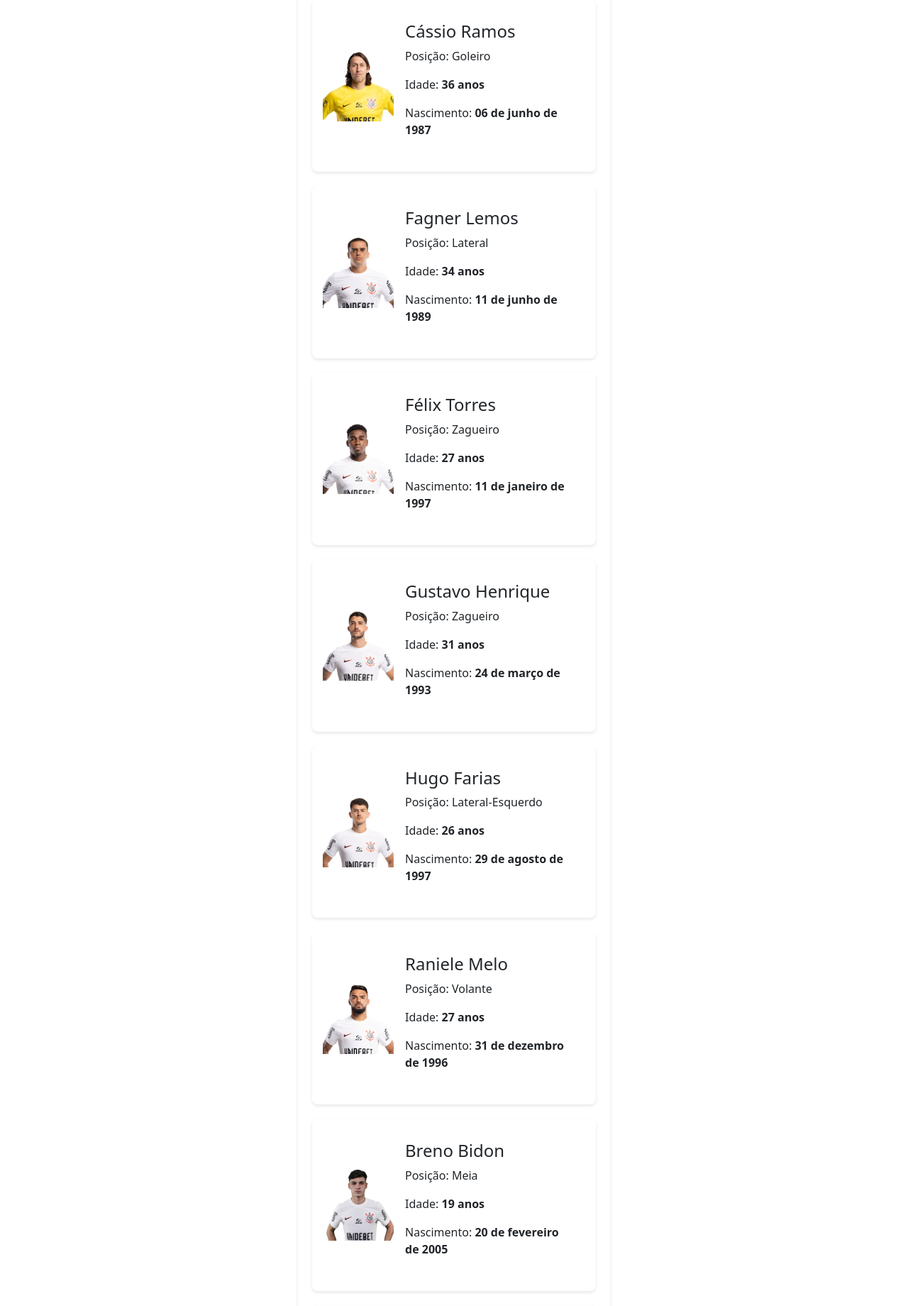
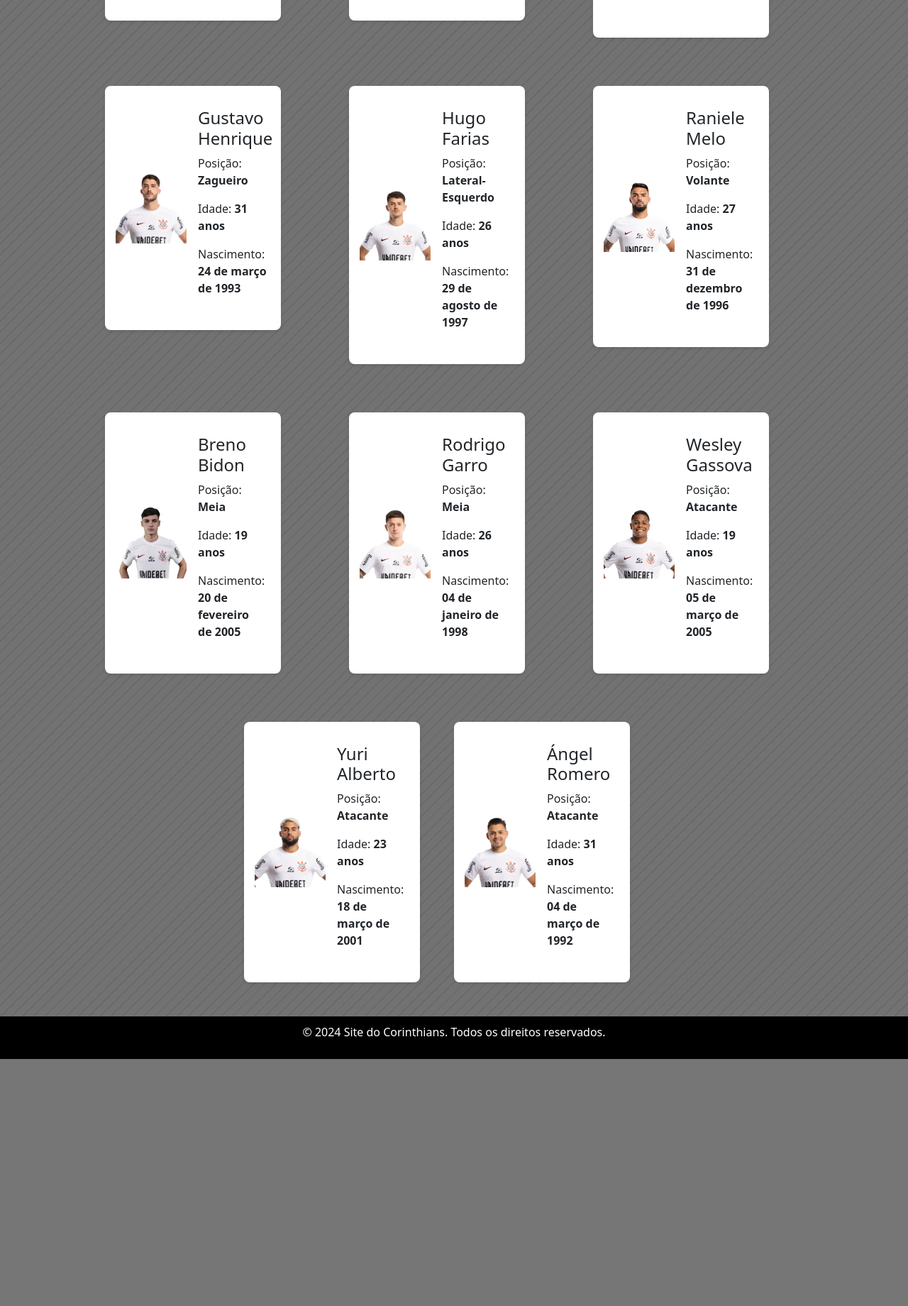
Before and after one commit to Omathzao/desafio3-MP, a Flask app: page /elenco in a window 1280 px wide. Shown: the part 506-2346 px from the top of the page at 71% size. After the commit the page ends 1998 px from the top, so only its background shows below. Run offline with Flask 3, Linux system fonts and the light colour scheme.

Commit message:
Melhoria das páginas e da responsividade do site

```diff
--- a/static/css/style.css
+++ b/static/css/style.css
@@ -95,7 +95,6 @@ footer {
     width: 56px;
     z-index: -1;
 }
-@import url('https://fonts.googleapis.com/css2?family=Poppins:wght@300;400;500;600;700;800&family=Roboto:wght@400;500;700&display=swap');
 
 .home{
     width: 100%;
--- a/templates/elenco.html
+++ b/templates/elenco.html
@@ -3,131 +3,186 @@
 {% block title %}Home{% endblock %}
 
 {% block content %}
-
-    <p>Informações sobre os jogadores atuais do elenco</p>
+<h4 style="color: white;">Informações sobre os jogadores atuais do elenco</h4>
 </header>
 
-<main>
-    <section id="elenco">
-        <h2>Elenco Atual</h2>
+<div class="row gx-4 gx-lg-5 justify-content-center content container-fluid">
+  <div class="col-md-3 mb-5">
 
-          <!-- Campo futebol -->
-
-          <img src="https://static.vecteezy.com/system/resources/previews/015/394/883/non_2x/a-football-pitch-also-known-as-a-football-field-soccer-field-or-soccer-pitch-for-art-illustration-apps-website-pictogram-infographic-news-or-graphic-design-illustration-vector.jpg" alt="Campo de Futebol">
-
-          <div class="player-card" style="width:400px">
+    <div class="player-card">
       <img class="card-img-top"style="width:100px" src="static/img/cassio.jpg" alt="Card image">
       <div class="card-body">
         <h4 class="card-title">Cássio Ramos</h4>
-                <p>Posição: Goleiro</p>
+          <p>Posição: <strong>Goleiro</strong></p>
           <p>Idade: <strong>36 anos</strong></p>
           <p>Nascimento: <strong>06 de junho de 1987</strong></p>
       </div>
+
     </div>
 
-            <div class="player-card" style="width:400px">
+  </div>
+
+  <div class="col-md-3 mb-5 mx-5">
+
+    <div class="player-card">
       <img class="card-img-top"style="width:100px" src="static/img/fagner.jpg" alt="Card image">
       <div class="card-body">
         <h4 class="card-title">Fagner Lemos</h4>
-                  <p>Posição: Lateral</p>
+          <p>Posição: <strong>Lateral</strong></p>
           <p>Idade: <strong>34 anos</strong></p>
           <p>Nascimento: <strong>11 de junho de 1989</strong></p>
       </div>
     </div>
 
-            <div class="player-card" style="width:400px">
+  </div>
+  <div class="col-md-3 mb-5">
+
+    <div class="player-card">
       <img class="card-img-top"style="width:100px" src="static/img/felix_torres.jpg"alt="Card image">
       <div class="card-body">
         <h4 class="card-title">Félix Torres</h4>
-                  <p>Posição: Zagueiro</p>
+          <p>Posição: <strong>Zagueiro</strong></p>
           <p>Idade: <strong>27 anos</strong></p>
           <p>Nascimento: <strong>11 de janeiro de 1997</strong></p>
       </div>
     </div>
 
-            <div class="player-card" style="width:400px">
-              <img class="card-img-top"style="width:100px" src="static/img/gustavo_henrique.jpg"alt="Card image">
+  </div>
+</div>
+
+<div class="row gx-4 gx-lg-5 justify-content-center content container-fluid">
+  <div class="col-md-3 mb-5">
+
+    <div class="player-card">
+      <img class="card-img-top"style="width:100px" src="static/img/gustavo_henrique.jpg" alt="Card image">
       <div class="card-body">
         <h4 class="card-title">Gustavo Henrique</h4>
-                  <p>Posição: Zagueiro</p>
+        <p>Posição: <strong>Zagueiro</strong></p>
         <p>Idade: <strong>31 anos</strong></p>
         <p>Nascimento: <strong>24 de março de 1993</strong></p>
       </div>
+
     </div>
 
-            <div class="player-card" style="width:400px">
-              <img class="card-img-top"style="width:100px" src="static/img/hugo.jpg"alt="Card image">
+  </div>
+
+  <div class="col-md-3 mb-5 mx-5">
+
+    <div class="player-card">
+      <img class="card-img-top"style="width:100px" src="static/img/hugo.jpg" alt="Card image">
       <div class="card-body">
         <h4 class="card-title">Hugo Farias</h4>
-                  <p>Posição: Lateral-Esquerdo</p>
+        <p>Posição: <strong>Lateral-Esquerdo</strong></p>
         <p>Idade: <strong>26 anos</strong></p>
         <p>Nascimento: <strong>29 de agosto de 1997</strong></p>
      </div>
     </div>
 
-          <div class="player-card" style="width:400px">
-              <img class="card-img-top"style="width:100px" src="static/img/raniele.jpg" alt="Card image">
+  </div>
+  <div class="col-md-3 mb-5">
+
+    <div class="player-card">
+      <img class="card-img-top"style="width:100px" src="static/img/raniele.jpg"alt="Card image">
       <div class="card-body">
         <h4 class="card-title">Raniele Melo</h4>
-                  <p>Posição: Volante</p>
+        <p>Posição: <strong>Volante</strong></p>
         <p>Idade: <strong>27 anos</strong></p>
         <p>Nascimento: <strong>31 de dezembro de 1996</strong></p>
     </div>
     </div>
 
-            <div class="player-card" style="width:400px">
-              <img class="card-img-top"style="width:100px" src="static/img/breno_bidon.jpg"alt="Card image">
+  </div>
+</div>
+
+<div class="row gx-4 gx-lg-5 justify-content-center content container-fluid">
+  <div class="col-md-3 mb-5">
+
+    <div class="player-card">
+      <img class="card-img-top"style="width:100px" src="static/img/breno_bidon.jpg" alt="Card image">
       <div class="card-body">
         <h4 class="card-title">Breno Bidon</h4>
-                  <p>Posição: Meia</p>
+        <p>Posição: <strong>Meia</strong></p>
         <p>Idade: <strong>19 anos</strong></p>
         <p>Nascimento: <strong>20 de fevereiro de 2005</strong></p>
       </div>
+
     </div>
 
-            <div class="player-card" style="width:400px">
-              <img class="card-img-top"style="width:100px" src="static/img/garro.jpg"alt="Card image">
+  </div>
+
+  <div class="col-md-3 mb-5 mx-5">
+
+    <div class="player-card">
+      <img class="card-img-top"style="width:100px" src="static/img/garro.jpg" alt="Card image">
       <div class="card-body">
         <h4 class="card-title">Rodrigo Garro</h4>
-                  <p>Posição: Meia</p>
+        <p>Posição: <strong>Meia</strong></p>
         <p>Idade: <strong>26 anos</strong></p>
         <p>Nascimento: <strong>04 de janeiro de 1998</strong></p>
     </div>
     </div>
 
-            <div class="player-card" style="width:400px">
+  </div>
+  <div class="col-md-3 mb-5">
+
+    <div class="player-card">
       <img class="card-img-top"style="width:100px" src="static/img/wesley.jpg"alt="Card image">
       <div class="card-body">
         <h4 class="card-title">Wesley Gassova</h4>
-                  <p>Posição: Atacante</p>
+        <p>Posição: <strong>Atacante</strong></p>
         <p>Idade: <strong>19 anos</strong></p>
         <p>Nascimento: <strong>05 de março de 2005</strong></p>
     </div>
     </div>
 
-            <div class="player-card" style="width:400px">
+  </div>
+</div>
+<div class="row gx-4 gx-lg-5 justify-content-center content container-fluid">
+  <div class="col-md-3 mb-5">
+
+    <div class="player-card">
       <img class="card-img-top"style="width:100px" src="static/img/yuri_alberto.jpg" alt="Card image">
       <div class="card-body">
         <h4 class="card-title">Yuri Alberto</h4>
-                  <p>Posição: Atacante</p>
+        <p>Posição: <strong>Atacante</strong></p>
         <p>Idade: <strong>23 anos</strong></p>
         <p>Nascimento: <strong>18 de março de 2001</strong></p>
       </div>
+
     </div>
 
-            <div class="player-card" style="width:400px">
+  </div>
+
+  <div class="col-md-3 mb-5">
+
+    <div class="player-card">
       <img class="card-img-top"style="width:100px" src="static/img/romero.jpg"alt="Card image">
       <div class="card-body">
         <h4 class="card-title">Ángel Romero</h4>
-                  <p>Posição: Atacante</p>
+        <p>Posição: <strong>Atacante</strong></p>
         <p>Idade: <strong>31 anos</strong></p>
-                  <p>Nascimento: <strong>04 de julho de 1992</strong></p>
-              </div>
-            </div>
+        <p>Nascimento: <strong>04 de março de 1992</strong></p>
     </div>
     </div>
 
-          </body>
-    </section>
-</main>
+  </div>
+</div>
+
+
+<style>
+  /* Estilos para telas menores que 768px */
+  @media (max-width: 768px) {
+    .col-md-3 {
+      flex: 0 0 100%; /* Altera a largura das colunas para ocupar 100% da largura na tela menor que 768px */
+      max-width: 100%;
+    }
+  }
+</style>
+
+<style>
+  body{
+    background-color: #727272;
+    background-image: repeating-linear-gradient(-45deg, #6a6a6a 0, #6a6a6a 2px, #727272 2px, #727272 11px);
+  }
+</style>
 {% endblock %}
--- a/templates/titulos.html
+++ b/templates/titulos.html
@@ -12,7 +12,7 @@
 </header>
 
 <main>
-   <h4>Sport Club Corinthians Paulista é uma das equipes mais vitoriosas do futebol brasileiro, com uma história repleta de conquistas memoráveis. Desde sua fundação em 1910, o Corinthians acumulou uma impressionante coleção de títulos, abrangendo campeonatos estaduais, nacionais e internacionais. Explore abaixo os principais momentos que marcaram a trajetória gloriosa deste clube lendário.</h4>
+   <h4 class="my-4 text-white">Sport Club Corinthians Paulista é uma das equipes mais vitoriosas do futebol brasileiro, com uma história repleta de conquistas memoráveis. Desde sua fundação em 1910, o Corinthians acumulou uma impressionante coleção de títulos, abrangendo campeonatos estaduais, nacionais e internacionais. Explore abaixo os principais momentos que marcaram a trajetória gloriosa deste clube lendário.</h4>
 
    <!-- Carousel -->
 <div id="demo" class="carousel slide container-fluid col-12" data-bs-ride="carousel">
@@ -50,7 +50,7 @@
   </button>
 </div>
 
-  <h4>Desde sua fundação em 1910, o Corinthians acumulou uma impressionante coleção de títulos, abrangendo campeonatos estaduais, nacionais e internacionais. Entre suas conquistas mais notáveis estão o Campeonato Brasileiro de 1990, a Copa Libertadores da América e o Mundial de Clubes da FIFA, ambos em 2012. Com uma torcida apaixonada e uma história de glórias, o Corinthians se destaca como um dos grandes do futebol brasileiro.Agora, vamos ver essa tabela com todos os títulos.</h4>
+  <h4 class="my-4 text-white">Desde sua fundação em 1910, o Corinthians acumulou uma impressionante coleção de títulos, abrangendo campeonatos estaduais, nacionais e internacionais. Entre suas conquistas mais notáveis estão o Campeonato Brasileiro de 1990, a Copa Libertadores da América e o Mundial de Clubes da FIFA, ambos em 2012. Com uma torcida apaixonada e uma história de glórias, o Corinthians se destaca como um dos grandes do futebol brasileiro.Agora, vamos ver essa tabela com todos os títulos.</h4>
 
     <section id="titulos">
         <h2>Títulos Conquistados</h2>
```
Also changed, not shown: templates/base.html (+21 -21 lines), templates/index.html (+28 -2 lines). Lines whose indentation alone changed are shown as unchanged.
